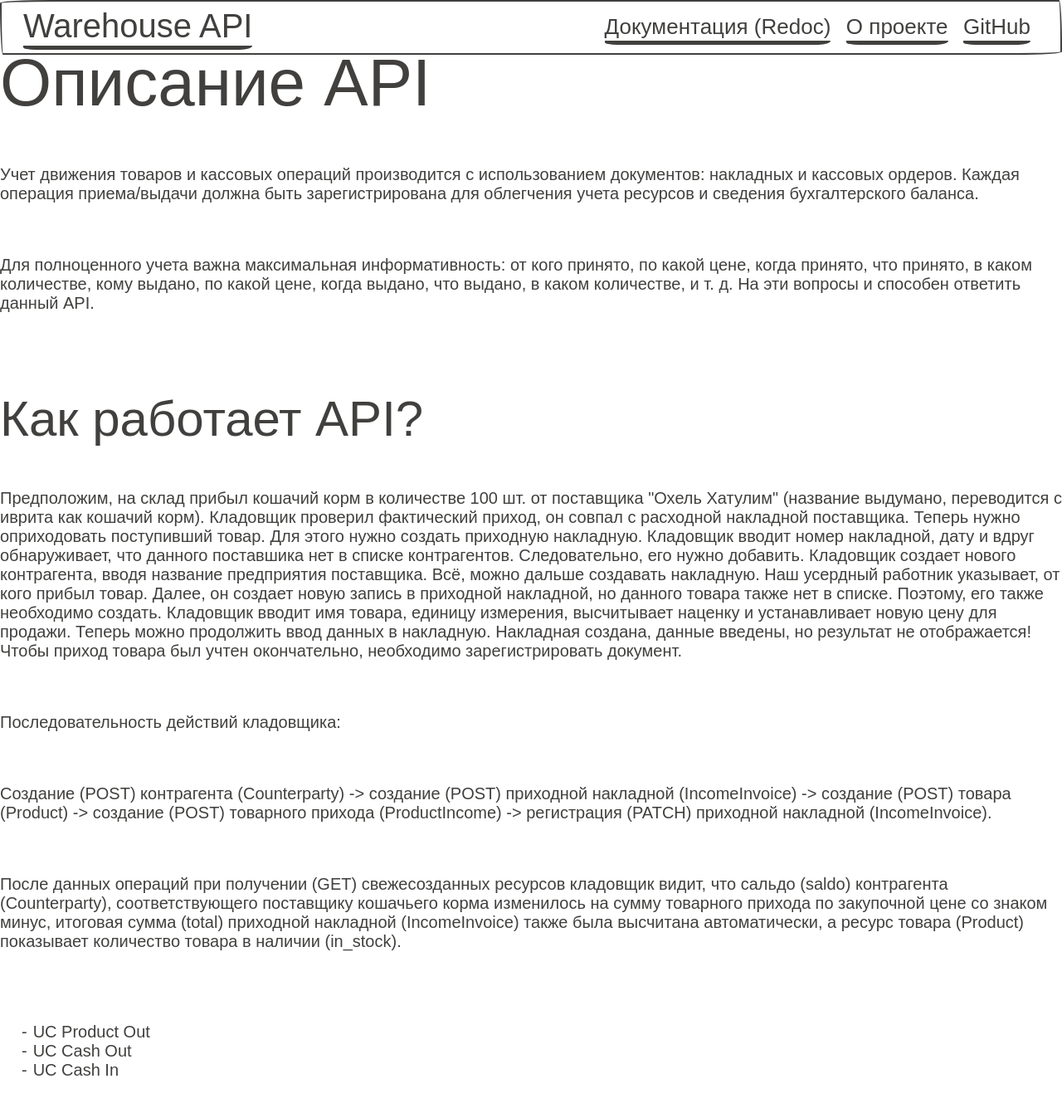
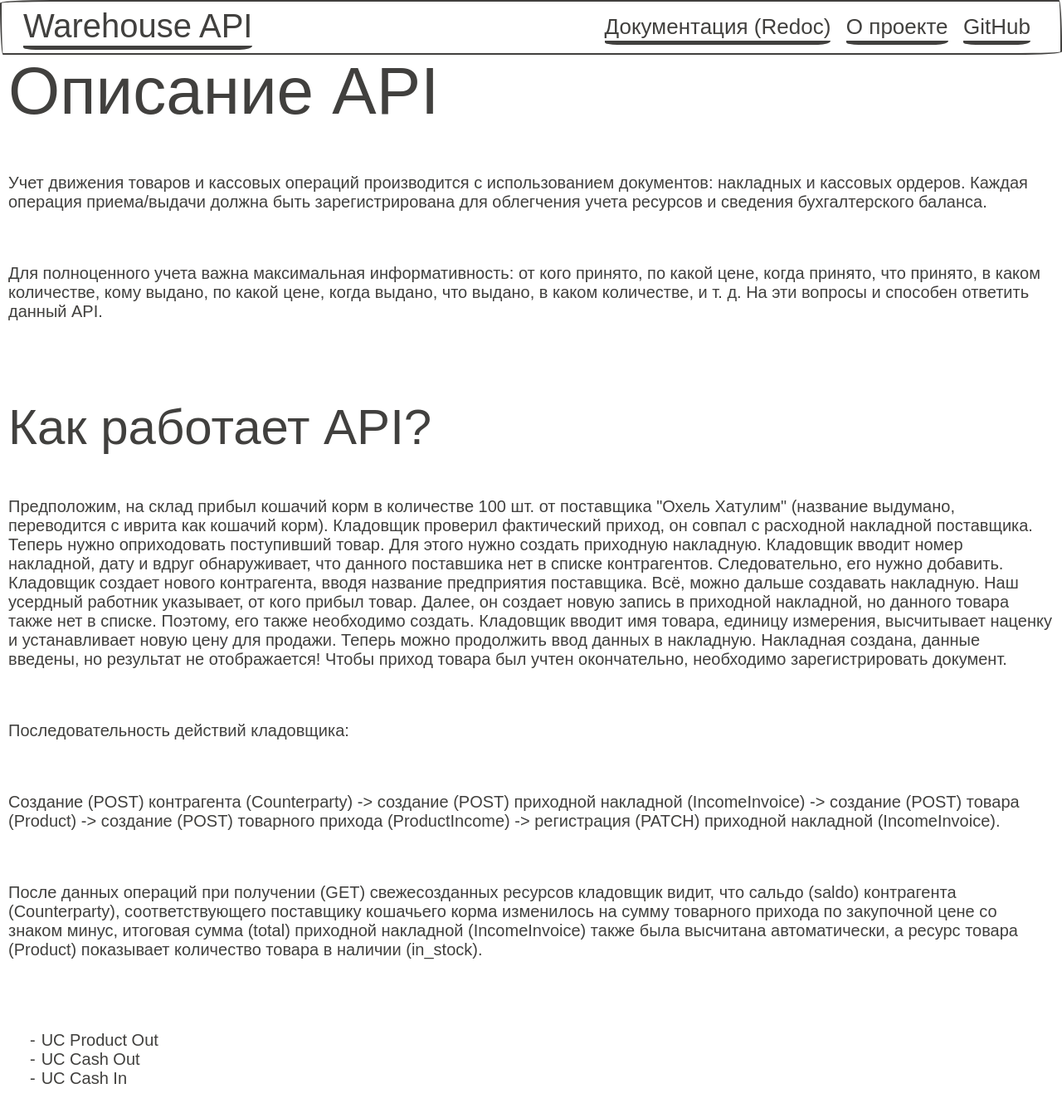
Before and after one commit to MihailShishow/inventory, a Django app: page / in a window 1280 px wide. Shown: the whole page at 83% size. Before the commit the page ends 1296 px from the top, so only its background shows below. Run offline with Django 3.2, Linux system fonts and the light colour scheme; some libraries are stand-ins or nearby versions; some web fonts are replaced.

Commit message:
content adjustments

```diff
--- a/templates/base.html
+++ b/templates/base.html
@@ -8,6 +8,13 @@
     <title>Главная</title>
     <link rel="stylesheet" href="https://unpkg.com/papercss@1.6.1/dist/paper.min.css">
 </head>
+
+<style>
+    .content {
+        margin: auto;
+        padding: 10px;
+    }
+</style>
 
 <body>
 
@@ -36,7 +43,10 @@
         </div>
     </nav>
 
-    {% block content %} {% endblock content %}
+    <div class="content">
+
+        {% block content %} {% endblock content %}
+    </div>
 
 </body>
 
```
